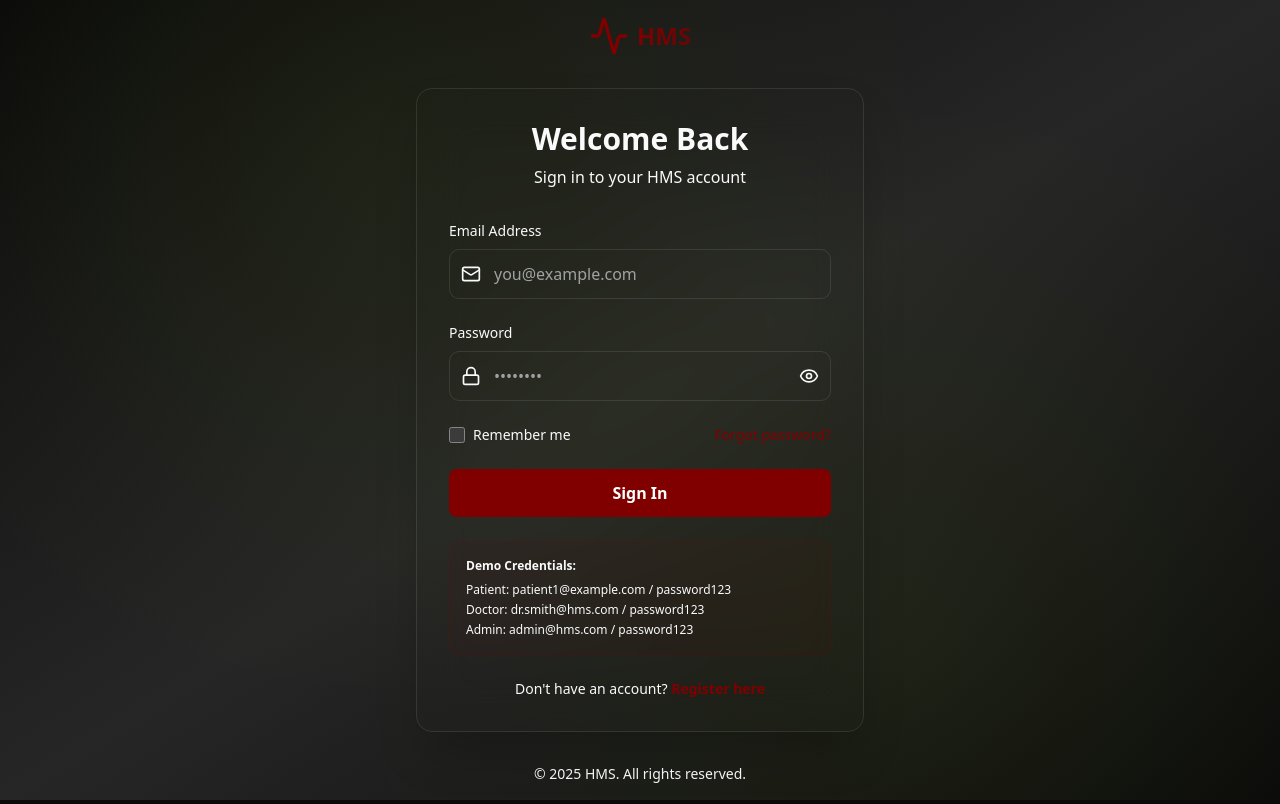
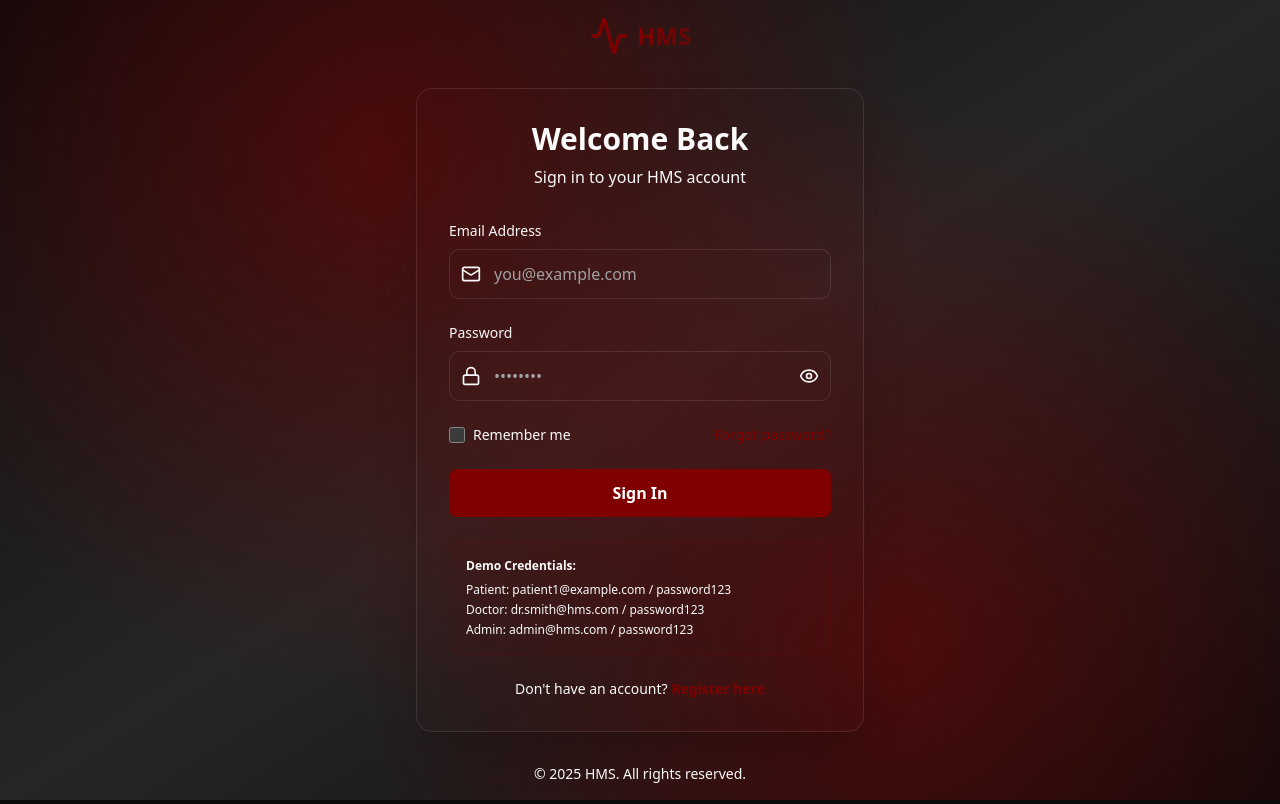
Before and after one commit to MoaazMustafa/HMS, a Next.js app: page /login in a window 1280 px wide. Built offline with nearby package versions, Linux system fonts and the light colour scheme; no server answers.

Commit message:
Update background gradients in login and register pages for improved aesthetics

```diff
--- a/src/app/login/page.tsx
+++ b/src/app/login/page.tsx
@@ -70,8 +70,8 @@ export default function LoginPage() {
 
   return (
     <div className="min-h-screen flex items-center justify-center bg-linear-to-br from-background-900 via-muted to-background-900 px-4">
-      <div className="absolute inset-0 bg-[radial-gradient(circle_at_30%_20%,rgba(172,236,0,0.05),transparent_50%)]" />
-      <div className="absolute inset-0 bg-[radial-gradient(circle_at_70%_80%,rgba(172,236,0,0.05),transparent_50%)]" />
+      <div className="absolute inset-0 bg-[radial-gradient(circle_at_30%_20%,#80000080,transparent_50%)]" />
+      <div className="absolute inset-0 bg-[radial-gradient(circle_at_70%_80%,#80000080,transparent_50%)]" />
 
       <motion.div
         initial={{ opacity: 0, y: 20 }}
@@ -88,7 +88,7 @@ export default function LoginPage() {
         </Link>
 
         {/* Login Card */}
-        <div className="bg-background-900/50 backdrop-blur-xl border border-background-800 rounded-2xl p-8 shadow-2xl">
+        <div className="bg-background-900/50 backdrop-blur-4xl border border-background-800 rounded-2xl p-8 shadow-2xl">
           <div className="text-center mb-8">
             <h1 className="text-3xl font-bold text-foreground mb-2">Welcome Back</h1>
             <p className="text-background-400">Sign in to your HMS account</p>
--- a/src/app/register/page.tsx
+++ b/src/app/register/page.tsx
@@ -103,8 +103,8 @@ export default function RegisterPage() {
 
   return (
     <div className="min-h-screen flex items-center justify-center bg-linear-to-br from-background-900 via-background to-background-900 px-4 py-12">
-      <div className="absolute inset-0 bg-[radial-gradient(circle_at_30%_20%,rgba(172,236,0,0.05),transparent_50%)]" />
-      <div className="absolute inset-0 bg-[radial-gradient(circle_at_70%_80%,rgba(172,236,0,0.05),transparent_50%)]" />
+      <div className="absolute inset-0 bg-[radial-gradient(circle_at_30%_20%,#80000060,transparent_50%)]" />
+      <div className="absolute inset-0 bg-[radial-gradient(circle_at_70%_80%,#80000060,transparent_50%)]" />
 
       <motion.div
         initial={{ opacity: 0, y: 20 }}
```
